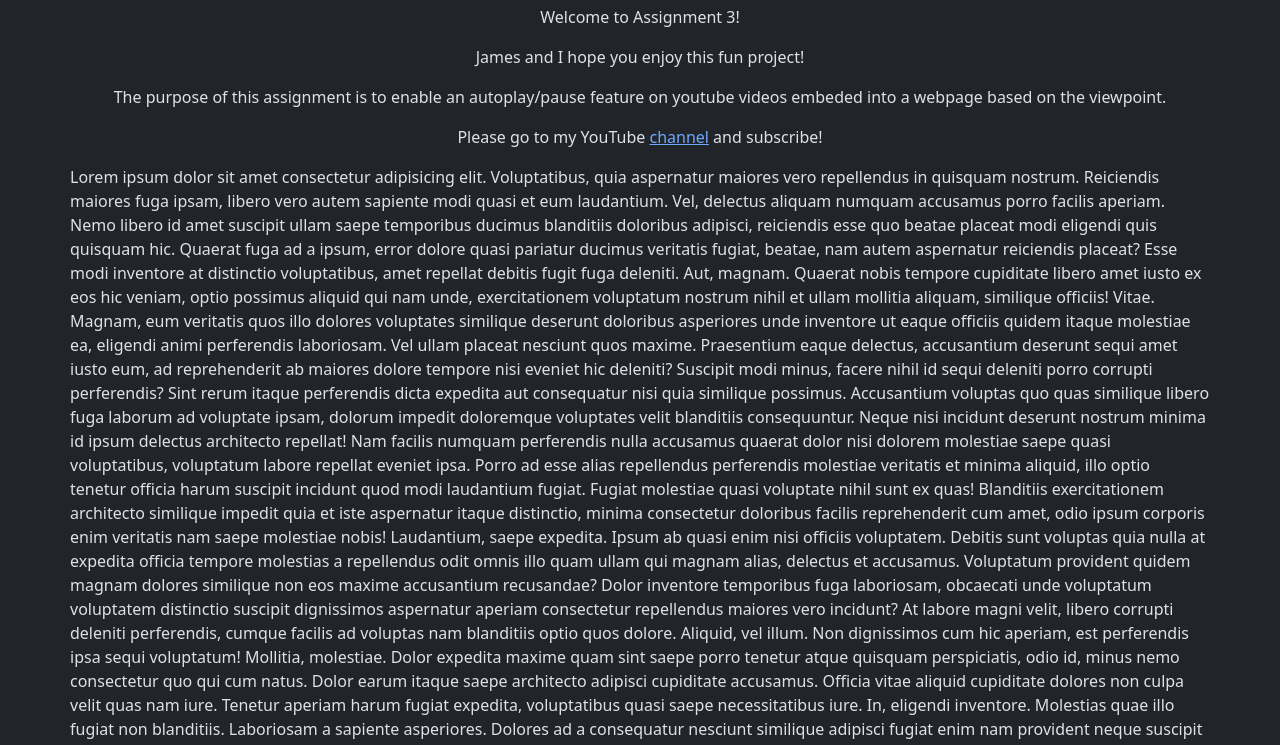
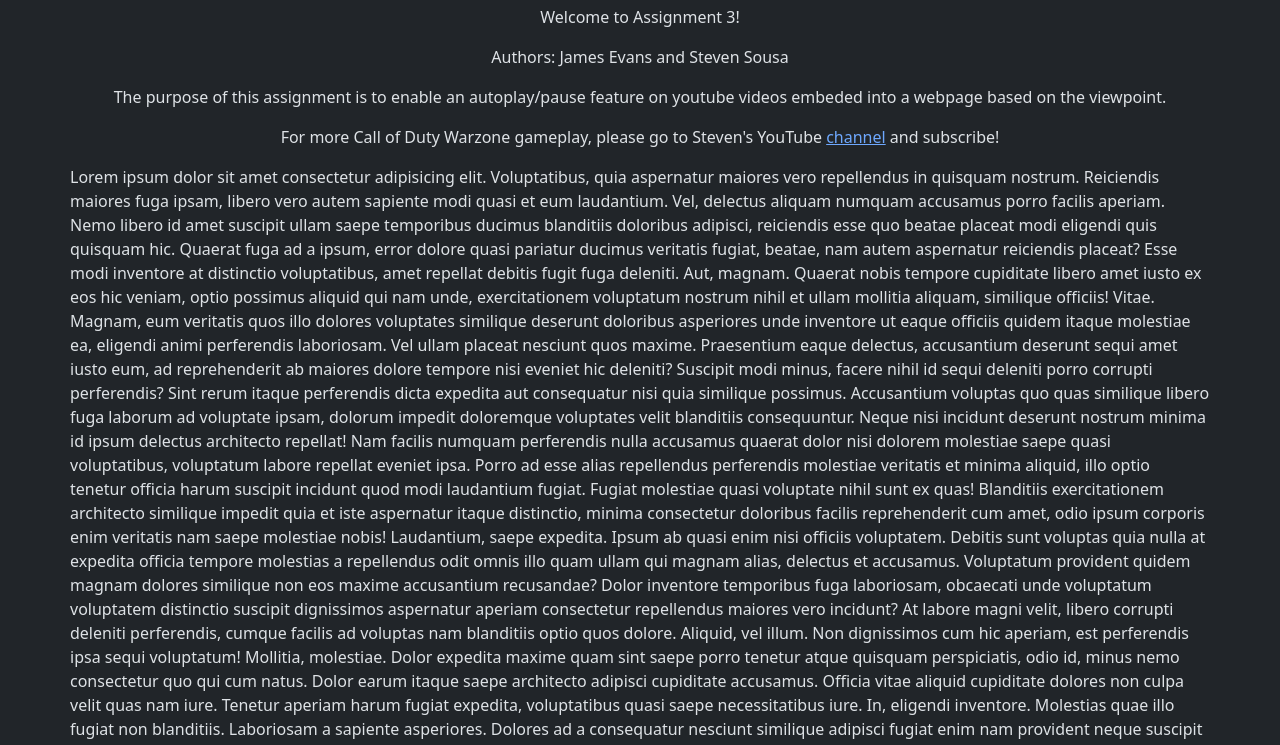
Before and after one commit to Stevensousa67/COMP335, a plain HTML site: page Assignment-3/assignment3.html in a window 1280 px wide. Shown: the part 51-796 px from the top of the page. Drawn offline with nearby package versions, Linux system fonts and the light colour scheme; a script that the page names is missing.

Commit message:
Updated verbiage in assignment3.html

```diff
--- a/Assignment-3/assignment3.html
+++ b/Assignment-3/assignment3.html
@@ -44,10 +44,10 @@
         <div class="col">
             <div class="row text-center">
                 <p>Welcome to Assignment 3!</p>
-                <p>James and I hope you enjoy this fun project!</p>
+                <p>Authors: James Evans and Steven Sousa</p>
                 <p>The purpose of this assignment is to enable an autoplay/pause feature on youtube videos embeded into
                     a webpage based on the viewpoint.</p>
-                <p>Please go to my YouTube <a
+                <p>For more Call of Duty Warzone gameplay, please go to Steven's YouTube <a
                         href="https://www.youtube.com/channel/UCYg298llXK-mMdj9ZMrzgow">channel</a> and subscribe!</p>
             </div>
         </div>
```
